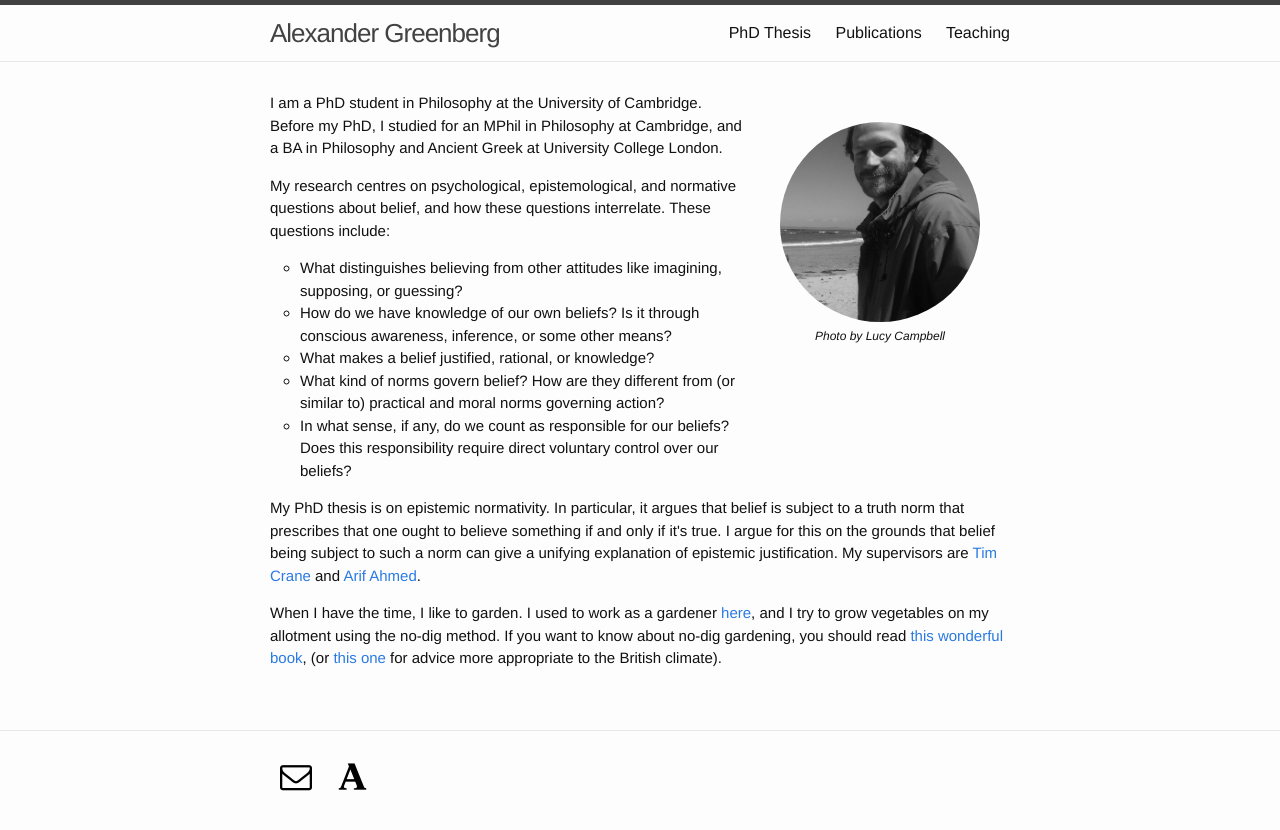
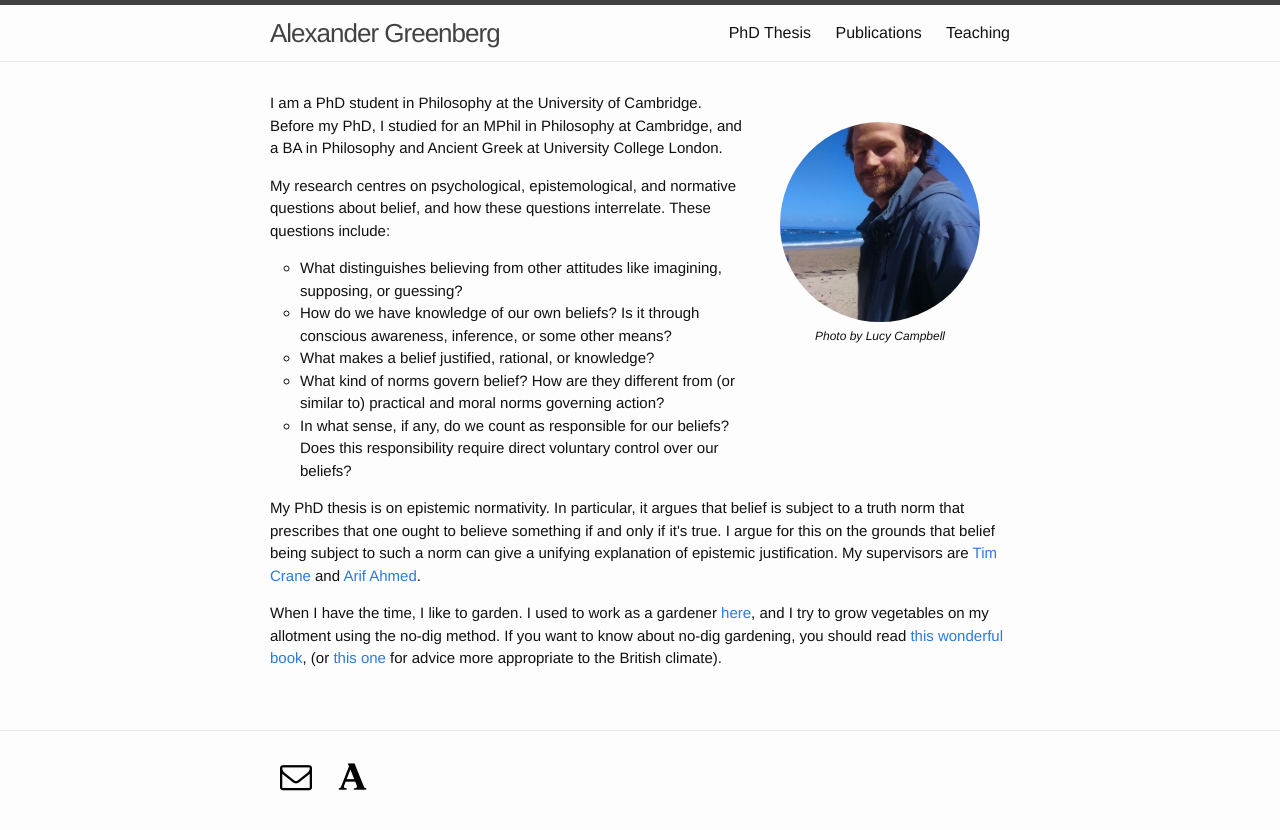
Before and after one commit to alexandergreenberg/alexandergreenberg.github.io, a Jekyll site: the page built from index.html, in a window 1280 px wide. Shown: the top 830 px of the page. Built offline with Jekyll 4.4.1, drawn with Linux system fonts in a browser that asks for light colours; some web fonts are replaced.

Commit message:
Colour picture
Change the picture to colour. But left the grayscale filter in there in /* */

```diff
--- a/_sass/_layout.scss
+++ b/_sass/_layout.scss
@@ -260,7 +260,7 @@
   height: 200px;
   width: 200px;
   border-radius: 50%;
-  filter: grayscale(1);
+  /* filter: grayscale(1); */
   float: right;
   padding-bottom: 5px;
 }
```
